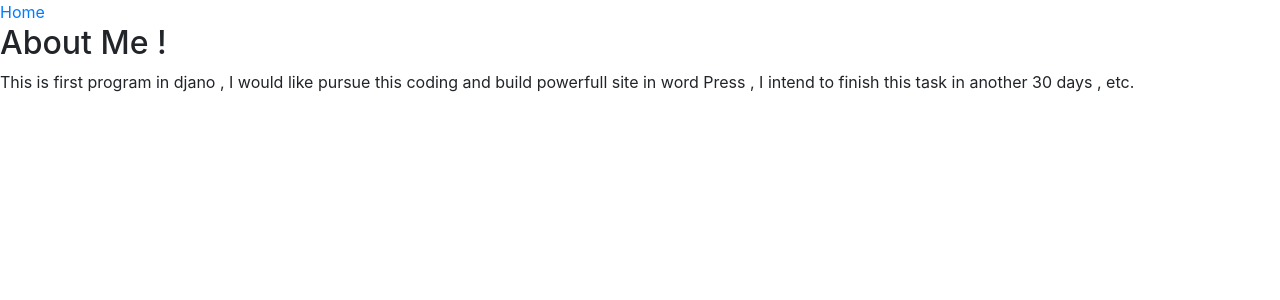
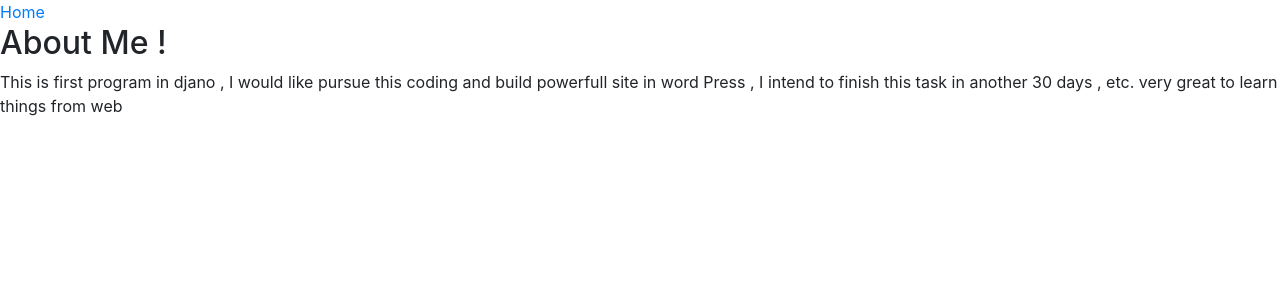
Before and after one commit to nayudu72/password_gen, a Django app: page /About/ in a window 1280 px wide. Shown: the top 300 px of the page. Run offline with Django 3.2, Linux system fonts and the light colour scheme; some libraries are stand-ins or nearby versions.

Commit message:
I changed about.html file

```diff
--- a/generator/templates/generator/about.html
+++ b/generator/templates/generator/about.html
@@ -5,7 +5,7 @@
 <p>
     This is first program in djano , I would like pursue this coding and build powerfull site in
     word Press , I intend to finish this task in another 30 days , etc.
-
+very great to learn things from web
 
 
 
```
